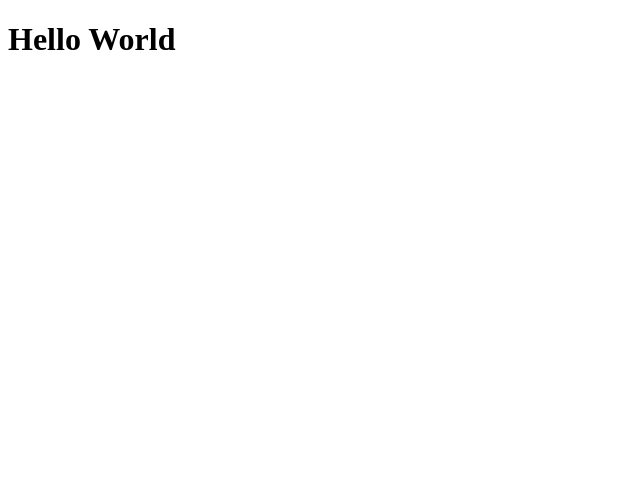
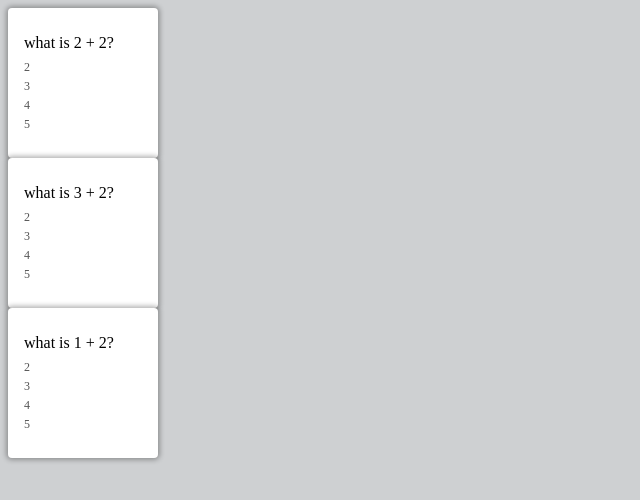
Before and after one commit to Henoker/react-flashcard-app, a React (Create React App) app: page / in a window 1280 px wide. Shown: the top 500 px of the page, without its empty margins (0-640 px from the left). Built offline with nearby package versions, Linux system fonts and the light colour scheme.

Commit message:
feat: flash card components styling

```diff
--- a/src/App.js
+++ b/src/App.js
@@ -1,9 +1,51 @@
-import React from "react";
+import React, {useState} from "react";
+import FlashcardList from "./components/FlashcardList";
+import './app.css'
 
 function App() {
+  const [flashcards, setflashcards] = useState(SAMPLE_FLASHCARDS)
   return (
-    <h1>Hello World</h1>
+    <FlashcardList flashcards={flashcards}/>
   );
 }
 
+const SAMPLE_FLASHCARDS = [
+  {
+    id: 1,
+    question: 'what is 2 + 2?',
+    answer: '4',
+    options: [
+      '2',
+      '3',
+      '4',
+      '5'
+    ]
+
+  },
+  {
+    id: 2,
+    question: 'what is 3 + 2?',
+    answer: '5',
+    options: [
+      '2',
+      '3',
+      '4',
+      '5'
+    ]
+
+  },
+  {
+    id: 3,
+    question: 'what is 1 + 2?',
+    answer: '3',
+    options: [
+      '2',
+      '3',
+      '4',
+      '5'
+    ]
+
+  }
+]
+
 export default App;
--- /dev/null
+++ b/src/app.css
@@ -0,0 +1,60 @@
+body {
+    background-color: #CED0D2;
+}
+
+.card {
+    display: flex;
+    justify-content: center;
+    align-items: center;
+    position: relative;
+    border-radius: .25rem;
+    box-shadow: 0 0 5px 2px rgba(0, 0, 0, .3);
+    background-color: white;
+    transform-style: preserve-3d;
+    height: 150px;
+    width: 150px;
+    transition: 150ms;
+    cursor: pointer;
+    transform: perspective(1000px) rotateY(var(--rotate-y, 0))
+    translateY(var(--translate-y, 0));
+}
+
+.card:hover {
+    --translate-y: -2px;
+    box-shadow: 0 0 5px 2px rgba(0, 0, 0, .5);
+
+}
+
+.card.flip {
+    --rotate-y: 180deg;
+}
+
+.card .front {
+    left: 0;
+}
+
+.card .front,
+.card .back {
+    position: absolute;
+    padding: 1rem;
+    backface-visibility: hidden;
+
+}
+
+.card .back {
+    transform: rotateY(180deg);
+}
+
+.flashcard-options {
+    margin-top: .5rem;
+}
+
+.flashcard-option {
+    margin-top: .25rem;
+    color: #555;
+    font-size: .75rem;
+}
+
+.flashcard-option:first-child{
+    margin-top: 0;
+}
--- /dev/null
+++ b/src/components/Flashcard.js
@@ -0,0 +1,24 @@
+import React, {useState} from 'react'
+
+export default function Flashcard({flashcard}) {
+    const [flip, setflip] = useState(false)
+  return (
+    <div
+    className={`card ${flip ? 'flip': ''}`}
+    onClick={()=> setflip(!flip)}
+    >
+    <div className='front'>
+        {flashcard.question}
+        <div className='flashcard-options'>
+            {flashcard.options.map(option => {
+                return <div className='flashcard-option'>
+                    {option}
+                </div>
+            })}
+        </div>
+    </div>
+    <div className='back'>{flashcard.answer}</div>
+
+    </div>
+  )
+}
--- /dev/null
+++ b/src/components/FlashcardList.js
@@ -0,0 +1,12 @@
+import React from 'react'
+import Flashcard from './Flashcard'
+
+export default function FlashcardList({flashcards}) {
+  return (
+    <div className='card-grid'>
+        {flashcards.map(flashcard => {
+            return <Flashcard flashcard={flashcard} key={flashcard.id}/>
+        })}
+    </div>
+  )
+}
```
